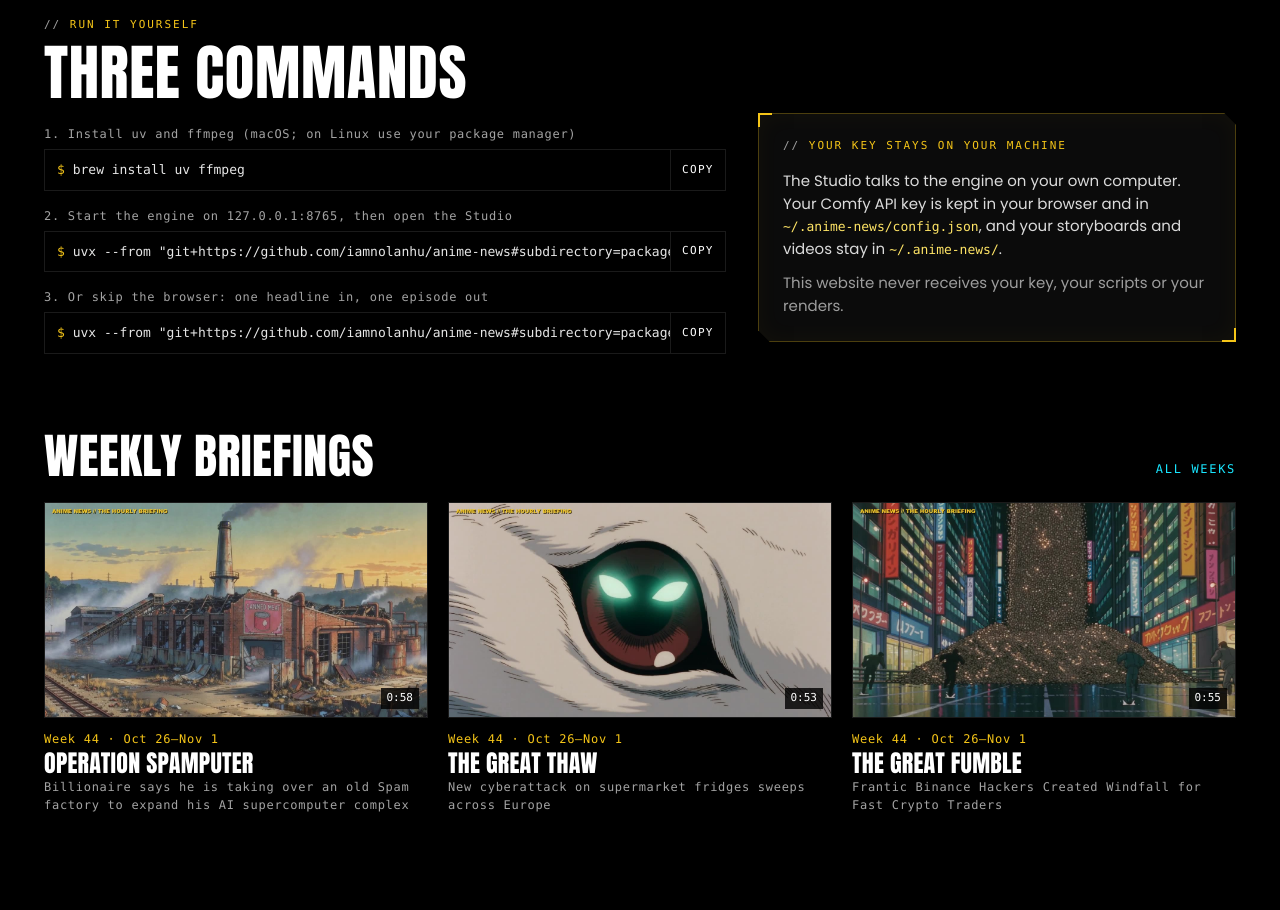
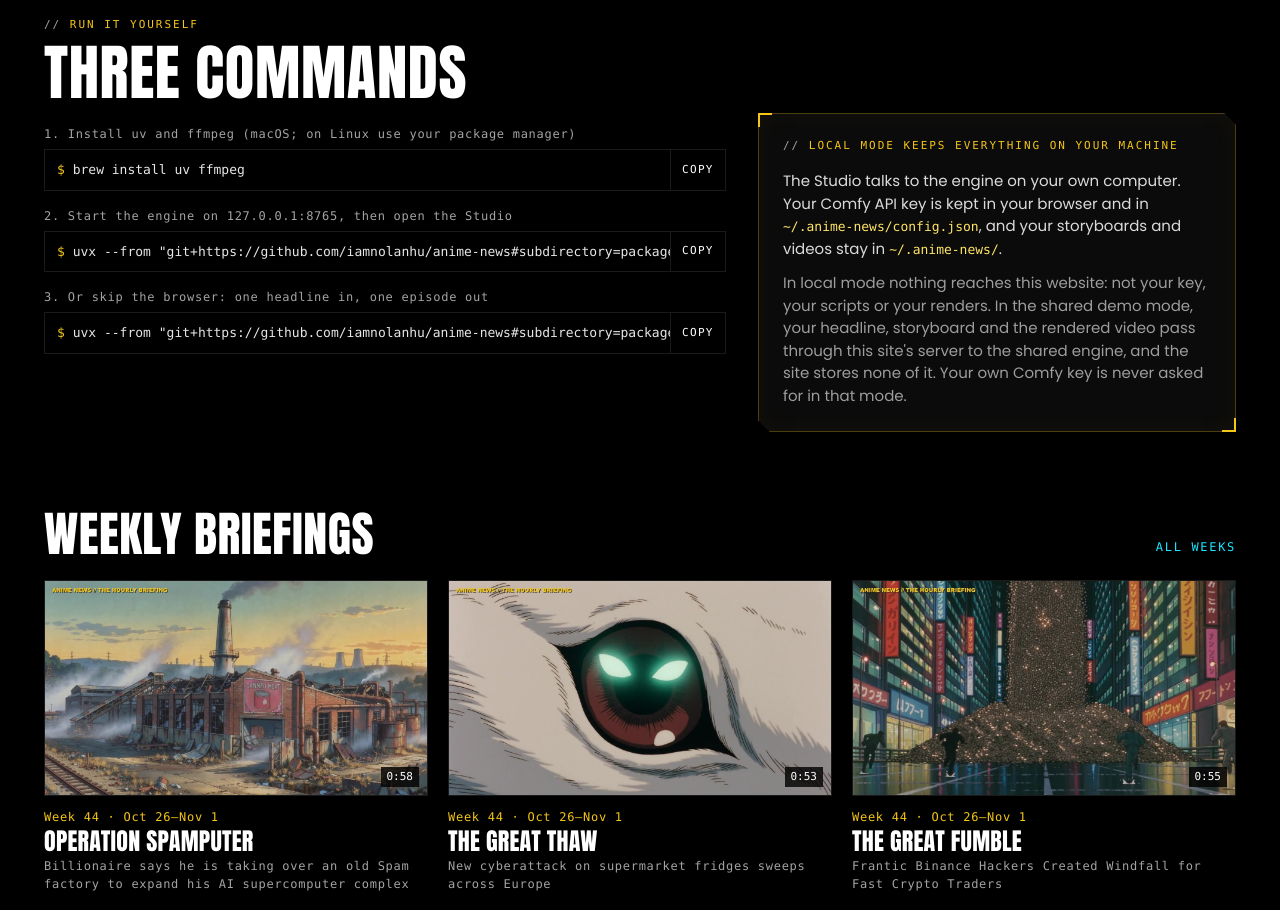
Before and after one commit to iamnolanhu/anime-news, a Next.js app in the folder apps/web/: page / in a window 1280 px wide. Shown: the part 1820-2730 px from the top of the page. Built offline with nearby package versions, Linux system fonts and the light colour scheme; no server answers.

Commit message:
Public copy: scope the privacy claim to local mode, describe shared demo data path, link ComfyUI workflows

```diff
--- a/apps/web/app/page.tsx
+++ b/apps/web/app/page.tsx
@@ -144,13 +144,17 @@ export default function Home() {
           </ol>
         </div>
         <aside className="panel brackets self-start p-6 lg:col-span-5 lg:mt-24">
-          <p className="kicker">Your key stays on your machine</p>
+          <p className="kicker">Local mode keeps everything on your machine</p>
           <p className="mt-4 text-white/85">
             The Studio talks to the engine on your own computer. Your Comfy API key is kept in your browser and in{" "}
             <code className="font-mono text-[13px] text-gold-pale">~/.anime-news/config.json</code>, and your storyboards and videos stay in{" "}
             <code className="font-mono text-[13px] text-gold-pale">~/.anime-news/</code>.
           </p>
-          <p className="mt-3 text-white/60">This website never receives your key, your scripts or your renders.</p>
+          <p className="mt-3 text-white/60">
+            In local mode nothing reaches this website: not your key, your scripts or your renders. In the shared demo mode, your headline,
+            storyboard and the rendered video pass through this site&apos;s server to the shared engine, and the site stores none of it. Your own
+            Comfy key is never asked for in that mode.
+          </p>
         </aside>
       </section>
 
```
Also changed, not shown: 1 other file (tests, documents, lock files or other folders).
